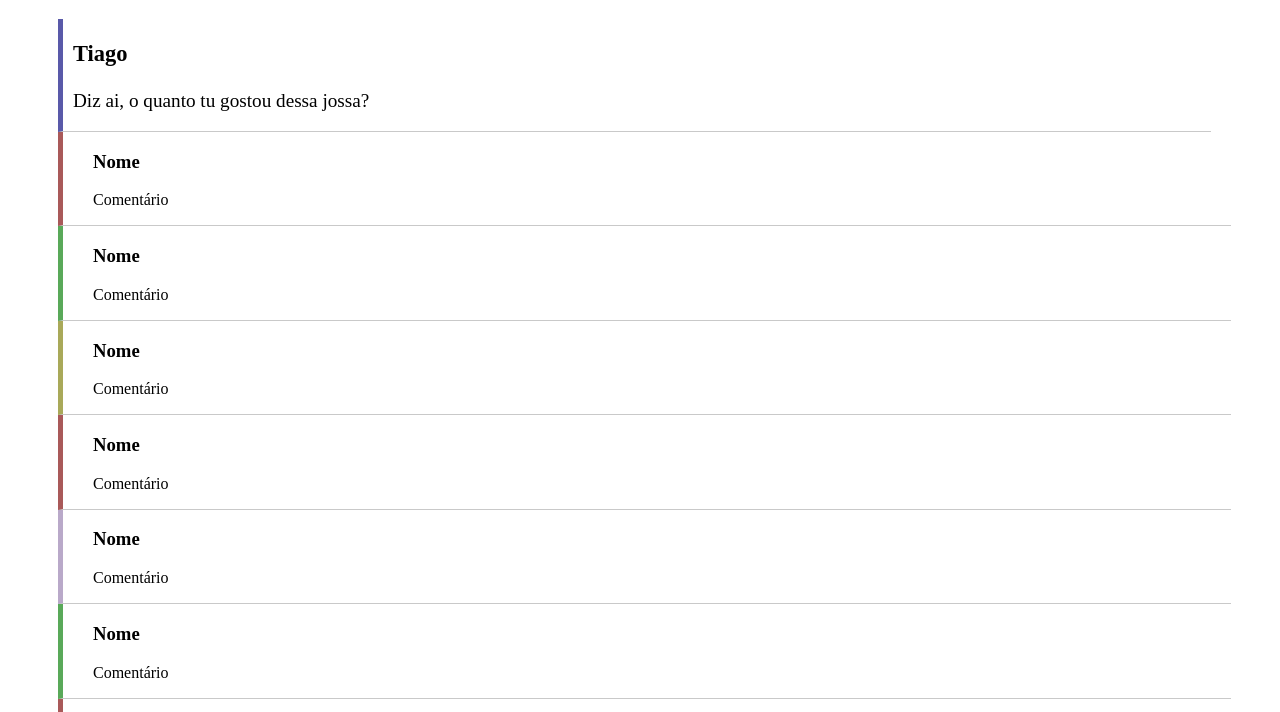
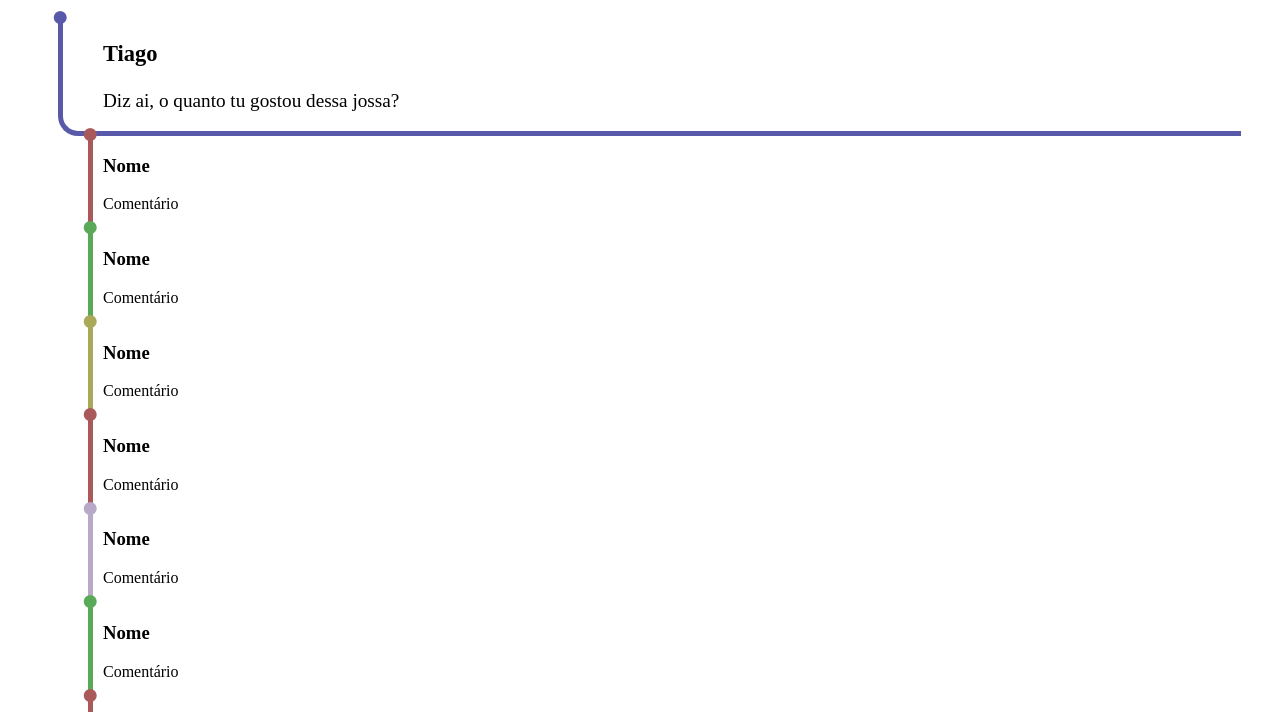
Before and after one commit to TiagoLisboa/brincadeira-minicurso-git, a plain HTML site: page index.html in a window 1280 px wide. Shown: the part 61-773 px from the top of the page. Drawn offline with Linux system fonts and the light colour scheme.

Commit message:
bolinha e espaçamentos

```diff
--- a/css/main.css
+++ b/css/main.css
@@ -1,26 +1,56 @@
 .comentario {
+	position: relative;
 	display: table;
 	width: 90%;
-	border-bottom: 1px solid #c9c9c9;
-	margin-left: 50px;
-	padding-left: 30px;
-	border-left: 5px solid #a9a9a9;
+	/*border-bottom: 1px solid #c9c9c9;*/
+	margin-left: 80px;
+	padding-left: 10px;
+	border-color: #a9a9a9;
+	border-left: 5px solid;
+	/*border-bottom: 5px solid;*/
+}
+.comentario::after{
+	position: absolute;
+	top: -20px;
+	left: -12px;
+	z-index: 1000;
+	content: ' \25CF';
+	font-size: 30px;
 }
 .comentario:nth-child(2n){
-	border-left: 5px solid #59a959;
+	border-color: #59a959;
+}
+.comentario:nth-child(2n)::after{
+	color: #59a959;
 }
 .comentario:nth-child(2n+1){
-	border-left: 5px solid #b9a9c9;
+	border-color: #b9a9c9;
+}
+.comentario:nth-child(2n+1)::after{
+	color: #b9a9c9;
 }
 .comentario:nth-child(3n){
-	border-left: 5px solid #a95959;
+	border-color: #a95959;
+}
+.comentario:nth-child(3n)::after{
+	color: #a95959;
 }
 .comentario:nth-child(5n){
-	border-left: 5px solid #a9a959;
+	border-color: #a9a959;
+}
+.comentario:nth-child(5n)::after{
+	color:#a9a959;
 }
 
 .comentario.destaque{
 	font-size: 1.2em;
-	padding-left: 10px;
+	margin-left: 50px;
+	padding-left: 40px;
 	border-left: 5px solid #5959a9;
+	border-bottom: 5px solid #5959a9;
+	border-radius: 0 0 0 20px;
 }
+.comentario.destaque::after{
+	content: '\25CF';
+	color: #5959a9;
+}
```
